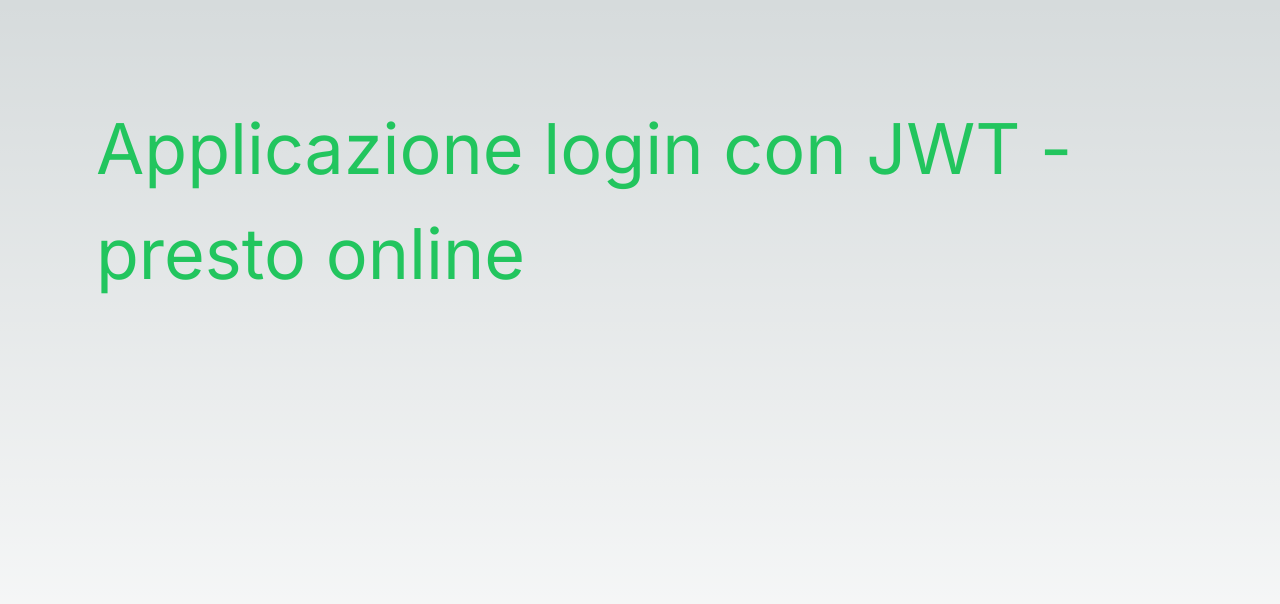
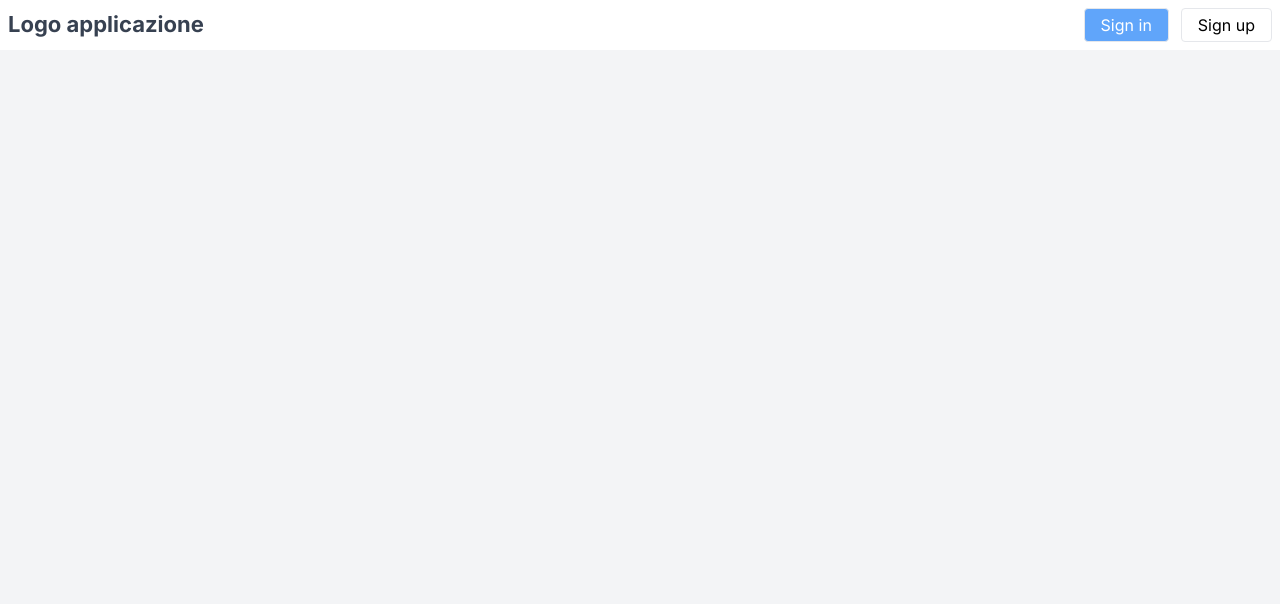
Before and after one commit to eugenioaloi/loginJWT-nextJS, a Next.js app in the folder login-app/: page / in a window 1280 px wide. Shown: the top 604 px of the page. Built offline with nearby package versions, Linux system fonts and the light colour scheme.

Commit message:
added navbar with sign in and sign up button

```diff
--- a/login-app/src/app/page.tsx
+++ b/login-app/src/app/page.tsx
@@ -2,10 +2,25 @@ import Image from 'next/image'
 
 export default function Home() {
   return (
-    <main className="flex min-h-screen flex-col items-center justify-between p-24">
-      <h2 className='text-green-500 text-7xl'>
-        Applicazione login con JWT - presto online
-      </h2>
+    <main className="bg-gray-100 min-h-screen w-screen">
+      <main className='max-w-screen-2xl m-auto bg-white'>
+        {/* NAVBAR */}
+        <nav className='bg-white p-2 flex justify-between'>
+          <a href="" className='font-bold text-gray-700 text-2xl'>
+            Logo applicazione
+          </a>
+          <div>
+            <div className='flex'>
+              <button className='bg-blue-400 text-white border p-1 px-4 rounded mr-3'>Sign in</button>
+              <button className='border p-1 px-4 rounded'>Sign up</button>
+            </div>
+          </div>
+        </nav>
+        {/* NAVBAR */}
+
+      </main>
+
+
 
     </main>
   )
```
